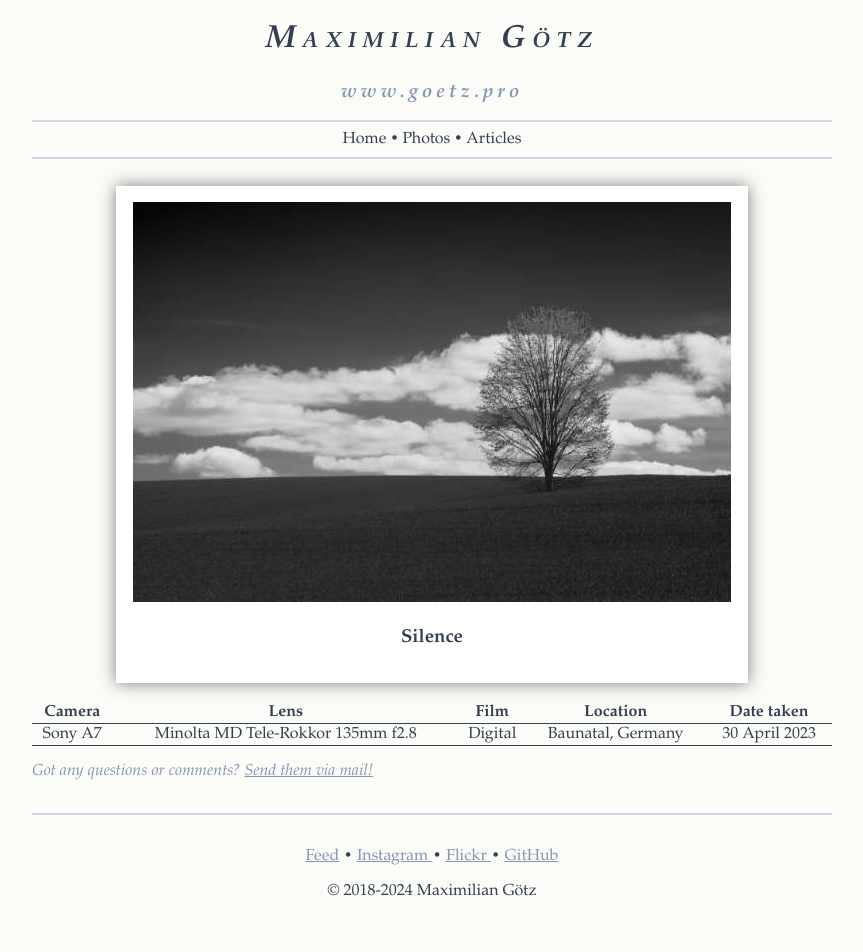
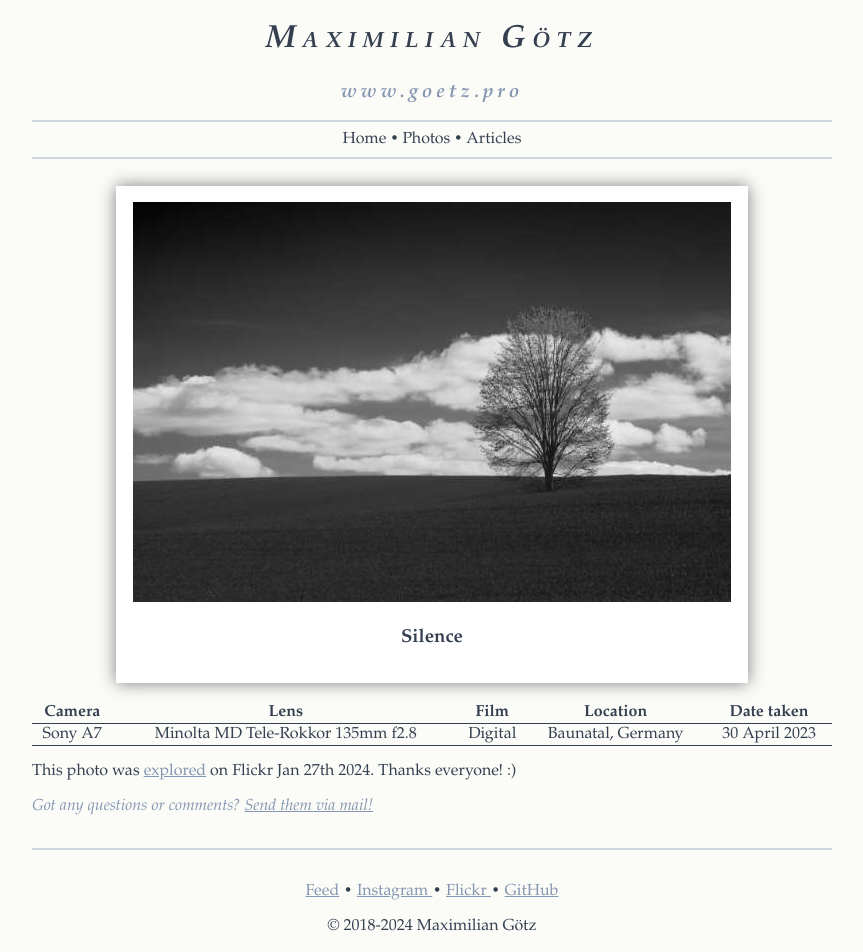
Before and after one commit to ImMaax/immaax.github.io, a Jekyll site: the page built from photos/_posts/2024-01-26-silence.markdown, in a window 1280 px wide. Shown: the whole page, without its empty margins (208-1071 px from the left). Built offline with Jekyll 4.4.1, drawn with Linux system fonts in a browser that asks for light colours; before the commit the page ends 917 px from its top, so only the background shows below that.

Commit message:
photo explored

```diff
--- a/photos/_posts/2024-01-26-silence.markdown
+++ b/photos/_posts/2024-01-26-silence.markdown
@@ -11,3 +11,6 @@ taken: 2023-04-30
 
 photo: DSC02377.jpg
 ---
+
+This photo was [explored](https://flickr.com/explore/2024/01/27) on Flickr Jan
+27th 2024. Thanks everyone! :)
```
